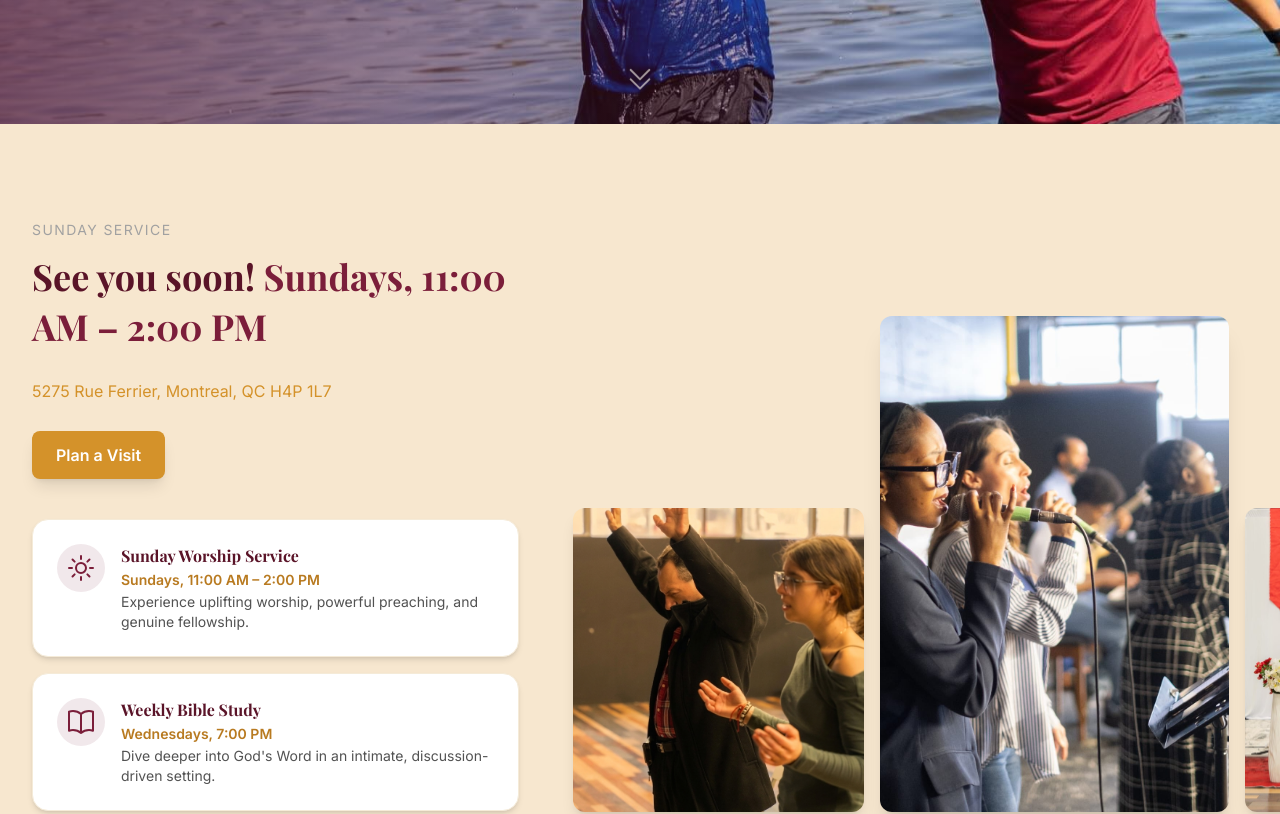
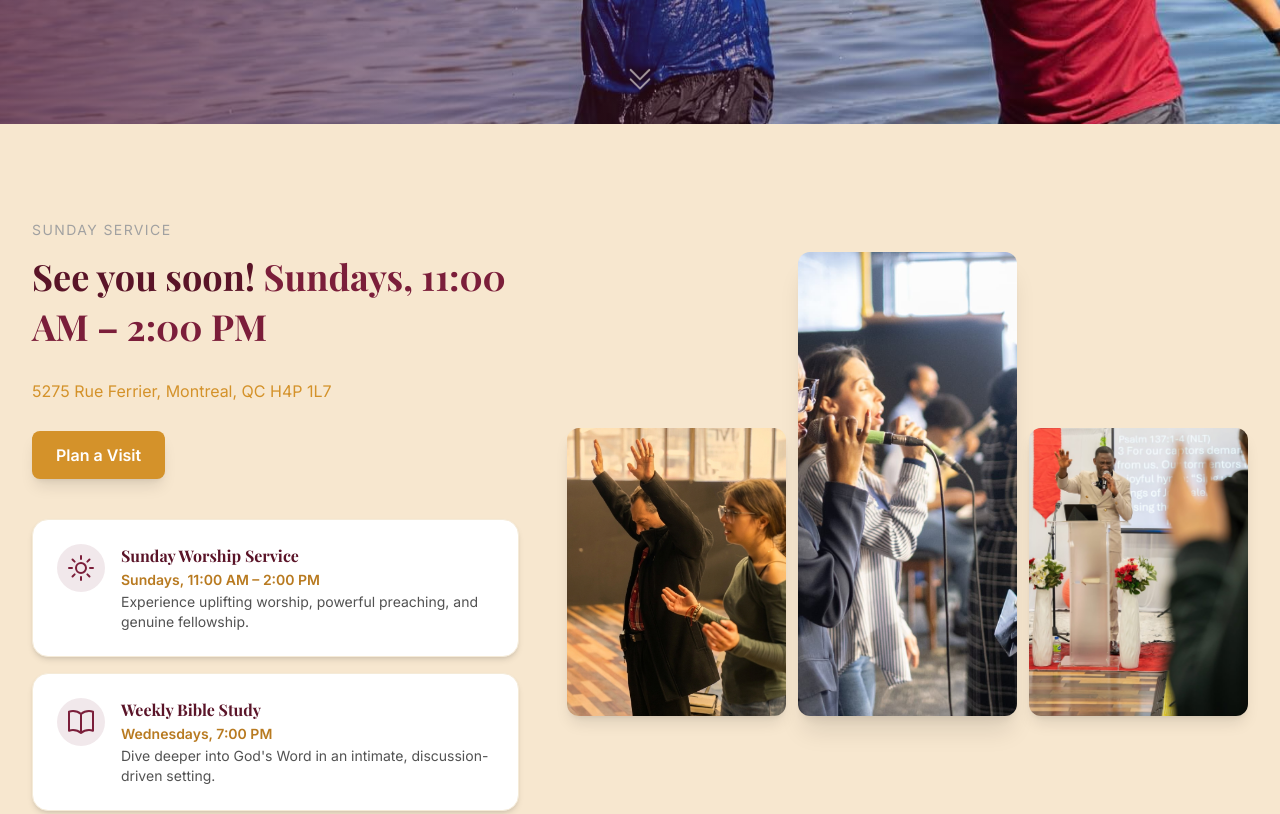
Before and after one commit to kelvinzigah/GRC-website, a React (Vite) app: page / in a window 1280 px wide. Shown: the part 580-1394 px from the top of the page. Built offline with nearby package versions, Linux system fonts and the light colour scheme; a web font is replaced by a local one.

Commit message:
fix(infobar): show all 3 collage images fully within page bounds

```diff
--- a/src/components/sections/InfoBar.jsx
+++ b/src/components/sections/InfoBar.jsx
@@ -37,7 +37,7 @@ export function InfoBar() {
     <section
       id="about"
       ref={sectionRef}
-      className="animate-on-scroll relative bg-amber/15 py-16 sm:py-20 lg:py-24 overflow-hidden"
+      className="animate-on-scroll relative bg-amber/15 py-16 sm:py-20 lg:py-24"
     >
       <div className="mx-auto max-w-7xl px-4 sm:px-6 lg:px-8">
         <div className="grid grid-cols-1 gap-12 lg:grid-cols-[5fr_7fr] lg:gap-12 items-start">
@@ -92,10 +92,10 @@ export function InfoBar() {
             </div>
           </div>
 
-          {/* Right column — 3-image collage, pushed hard right and down */}
-          <div className="flex items-end justify-end gap-4 overflow-visible mt-24 -mr-4 sm:-mr-6 lg:-mr-48 xl:-mr-72 2xl:-mr-96">
+          {/* Right column — 3-image staggered collage */}
+          <div className="flex items-end gap-3 mt-8 w-full">
             {/* Left image — shorter, offset down */}
-            <div className="mt-16 h-[19rem] w-[30%] overflow-hidden rounded-xl shadow-lg">
+            <div className="mt-14 h-[18rem] flex-1 overflow-hidden rounded-xl shadow-lg">
               <img
                 src="/images/worship_2.png"
                 alt={t('hero.bgImageAlt')}
@@ -103,7 +103,7 @@ export function InfoBar() {
               />
             </div>
             {/* Center image — tallest */}
-            <div className="h-[31rem] w-[36%] overflow-hidden rounded-xl shadow-xl">
+            <div className="h-[29rem] flex-1 overflow-hidden rounded-xl shadow-xl">
               <img
                 src="/images/worship_team_3.jpg"
                 alt={t('infoBar.cardImageAlt')}
@@ -111,7 +111,7 @@ export function InfoBar() {
               />
             </div>
             {/* Right image — shorter, offset down */}
-            <div className="mt-16 h-[19rem] w-[30%] overflow-hidden rounded-xl shadow-lg">
+            <div className="mt-14 h-[18rem] flex-1 overflow-hidden rounded-xl shadow-lg">
               <img
                 src="/images/front_page_3.jpg"
                 alt={t('infoBar.cardImageAlt')}
```
